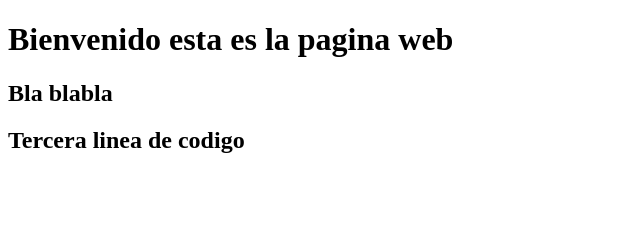
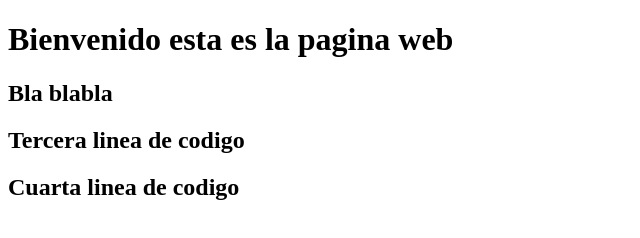
Before and after one commit to laraveljon/pagina_web, a plain HTML site: page index.html in a window 1280 px wide. Shown: the whole page, without its empty margins (0-640 px from the left). Drawn offline with Linux system fonts and the light colour scheme.

Commit message:
cuarta linea
cuarta linea

```diff
--- a/index.html
+++ b/index.html
@@ -8,5 +8,6 @@
     <h1>Bienvenido esta es la pagina web</h1>
     <h2>Bla blabla</h2>
     <h2>Tercera linea de codigo </h2>
+    <h2>Cuarta linea de codigo </h2>
   </body>
 </html>
```
